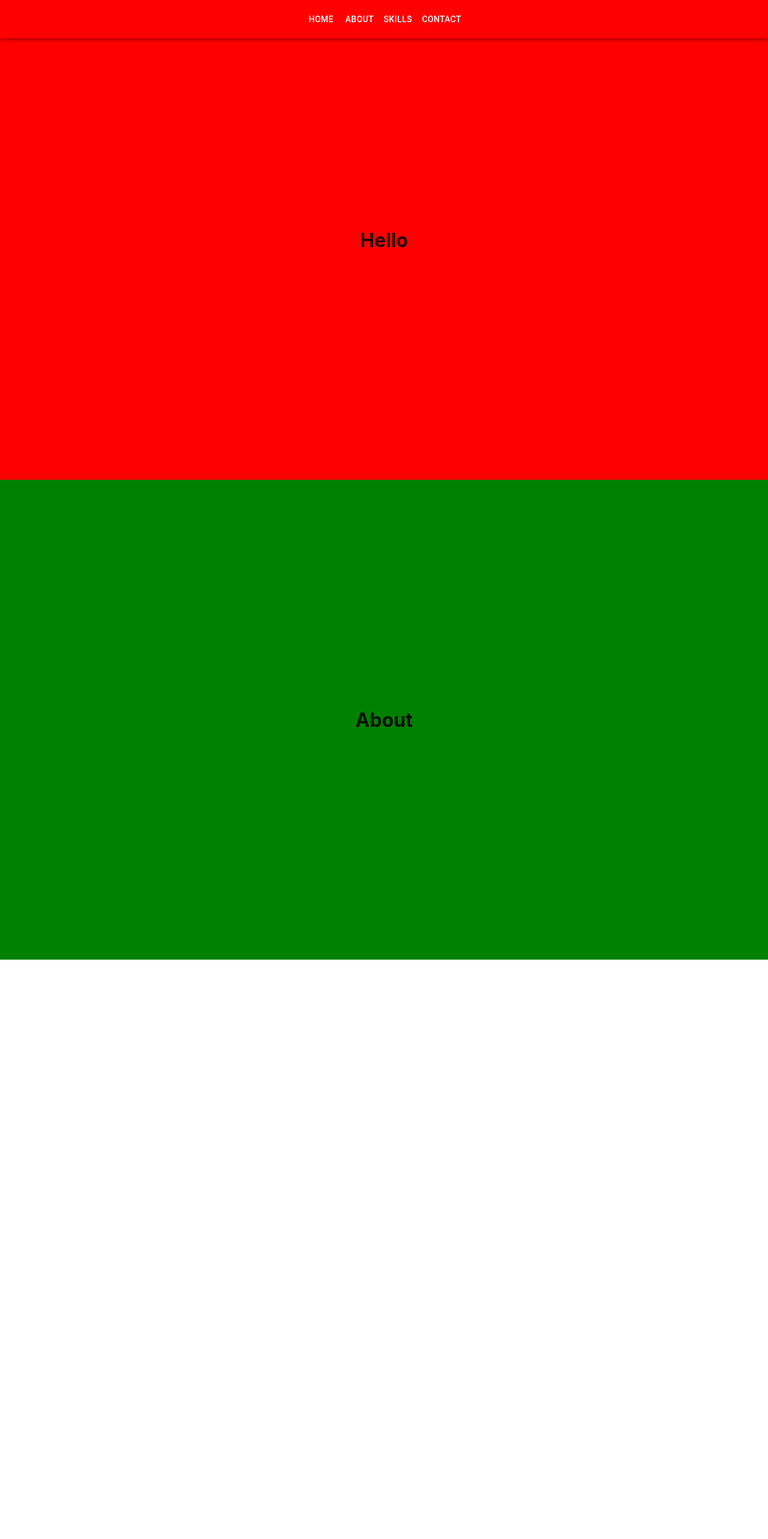
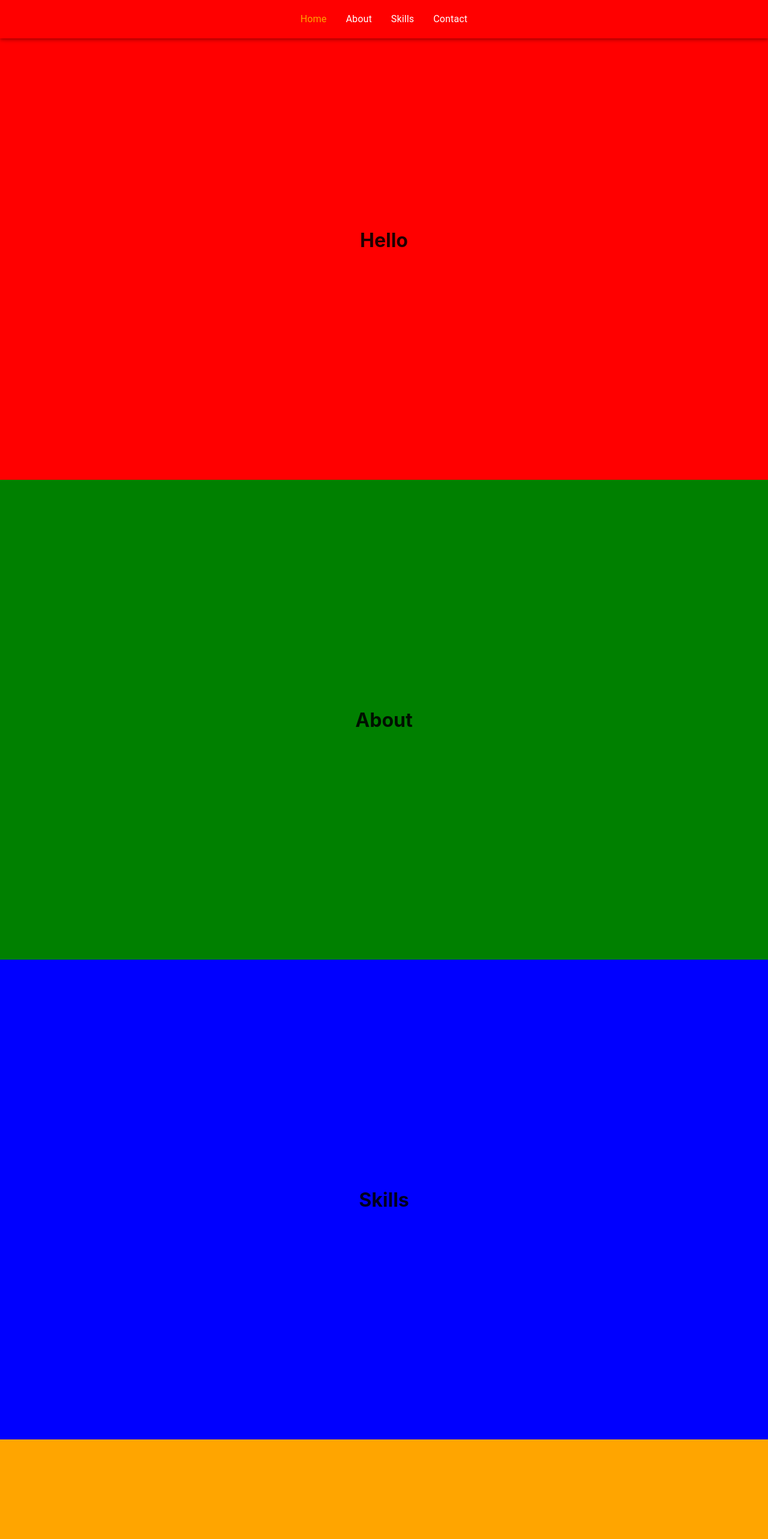
Before and after one commit to luke-foxed/Portfolio-V2, a React (Create React App) app: page / in a window 1280 px wide. Shown: the top 2566 px of the page at 60% size. Before the commit the page ends 1600 px from the top, so only its background shows below. Built offline with nearby package versions, Linux system fonts and the light colour scheme.

Commit message:
Added conditional style to navbar, filled in rest of components

```diff
--- a/src/components/app/App.tsx
+++ b/src/components/app/App.tsx
@@ -3,6 +3,8 @@ import './App.css';
 import { Navbar } from '../navbar/Navbar';
 import { Home } from '../sections/Home';
 import { About } from '../sections/About';
+import { Skills } from '../sections/Skills';
+import { Contact } from '../sections/Contact';
 
 const App: React.FC = () => {
   return (
@@ -10,6 +12,8 @@ const App: React.FC = () => {
       <Navbar />
       <Home />
       <About />
+      <Skills />
+      <Contact />
     </div>
   );
 };
--- a/src/components/navbar/Navbar.tsx
+++ b/src/components/navbar/Navbar.tsx
@@ -2,7 +2,14 @@ import React, { useState } from 'react';
 import { Link } from 'react-scroll';
 import { makeStyles } from '@material-ui/core/styles';
 import Paper from '@material-ui/core/Paper';
-import { AppBar, Button, Toolbar } from '@material-ui/core';
+import {
+  AppBar,
+  Button,
+  Toolbar,
+  List,
+  ListItem,
+  ListItemText
+} from '@material-ui/core';
 
 const useStyles = makeStyles({
   root: {
@@ -10,72 +17,97 @@ const useStyles = makeStyles({
   },
   navBar: {
     display: 'flex',
-    backgroundColor: 'transparent',
+    height: '8vh',
     justifyContent: 'center',
     alignItems: 'center',
     position: 'fixed'
   },
   navItems: {
-    color: 'white'
+    color: 'white',
+    display: 'flex',
+    flexDirection: 'row',
+    padding: 0
+  },
+  navActiveItem: {
+    color: 'orange'
   }
 });
 
 export const Navbar: React.FC = () => {
   const classes = useStyles();
-  const [active, setActive] = useState('');
+  const [active, setActive] = useState(false);
 
-  const handleNavClick = (e: React.MouseEvent<HTMLElement>) => {
-    setActive(e.currentTarget.id);
+  const handleState = (to: any) => {
+    if (to === 'home') {
+      setActive(true);
+    } else {
+      setActive(false);
+    }
   };
 
   return (
     <Paper className={classes.root}>
-      <AppBar className={classes.navBar}>
+      <AppBar
+        className={classes.navBar}
+        style={
+          active
+            ? { backgroundColor: 'transparent' }
+            : { backgroundColor: 'darkGrey' }
+        }>
         <Toolbar>
+          <List className={classes.navItems} component='nav'>
             <Link
-            activeClass='active'
+              activeClass={classes.navActiveItem}
+              onSetActive={handleState}
               to='home'
               spy={true}
               smooth={true}
               offset={-70}
               duration={500}>
-            <Button
-              id={'home'}
-              className={classes.navItems}
-              onClick={handleNavClick}>
-              Home
-            </Button>
+              <ListItem button>
+                <ListItemText primary='Home' />
+              </ListItem>
             </Link>
 
             <Link
-            activeClass='active'
+              activeClass={classes.navActiveItem}
+              onSetActive={handleState}
               to='about'
               spy={true}
               smooth={true}
               offset={-70}
               duration={500}>
-            <Button className={classes.navItems}>About</Button>
+              <ListItem button>
+                <ListItemText primary='About' />
+              </ListItem>
             </Link>
 
             <Link
-            activeClass='active'
+              activeClass={classes.navActiveItem}
+              onSetActive={handleState}
               to='skills'
               spy={true}
               smooth={true}
               offset={-70}
               duration={500}>
-            <Button className={classes.navItems}>Skills</Button>
+              <ListItem button>
+                <ListItemText primary='Skills' />
+              </ListItem>
             </Link>
 
             <Link
-            activeClass='active'
+              activeClass={classes.navActiveItem}
+              onSetActive={handleState}
               to='contact'
               spy={true}
               smooth={true}
               offset={-70}
               duration={500}>
-            <Button className={classes.navItems}>Contact</Button>
+              <ListItem button>
+                <ListItemText primary='Contact' />
+              </ListItem>
             </Link>
+          </List>
         </Toolbar>
       </AppBar>
     </Paper>
--- /dev/null
+++ b/src/components/sections/Contact.tsx
@@ -0,0 +1,24 @@
+import React from 'react';
+import { makeStyles } from '@material-ui/core/styles';
+import { Grid, Container, rgbToHex, hexToRgb, Paper } from '@material-ui/core';
+
+const useStyles = makeStyles({
+  root: {
+    display: 'flex',
+    flexDirection: 'column',
+    alignItems: 'center',
+    minHeight: '100vh',
+    backgroundColor: 'orange'
+  }
+});
+export const Contact: React.FC = () => {
+  const classes = useStyles();
+
+  return (
+    <Paper id='contact' style={{ flexGrow: 1 }}>
+      <Grid justify='center' alignItems='center' className={classes.root}>
+        <h1>Contact</h1>
+      </Grid>
+    </Paper>
+  );
+};
--- /dev/null
+++ b/src/components/sections/Skills.tsx
@@ -0,0 +1,24 @@
+import React from 'react';
+import { makeStyles } from '@material-ui/core/styles';
+import { Grid, Container, rgbToHex, hexToRgb, Paper } from '@material-ui/core';
+
+const useStyles = makeStyles({
+  root: {
+    display: 'flex',
+    flexDirection: 'column',
+    alignItems: 'center',
+    minHeight: '100vh',
+    backgroundColor: 'blue'
+  }
+});
+export const Skills: React.FC = () => {
+  const classes = useStyles();
+
+  return (
+    <Paper id='skills' style={{ flexGrow: 1 }}>
+      <Grid justify='center' alignItems='center' className={classes.root}>
+        <h1>Skills</h1>
+      </Grid>
+    </Paper>
+  );
+};
```
Lines whose indentation alone changed are shown as unchanged.
